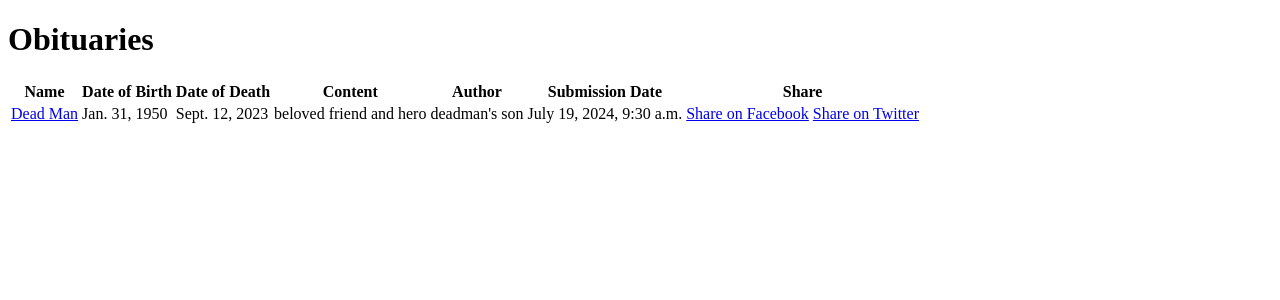
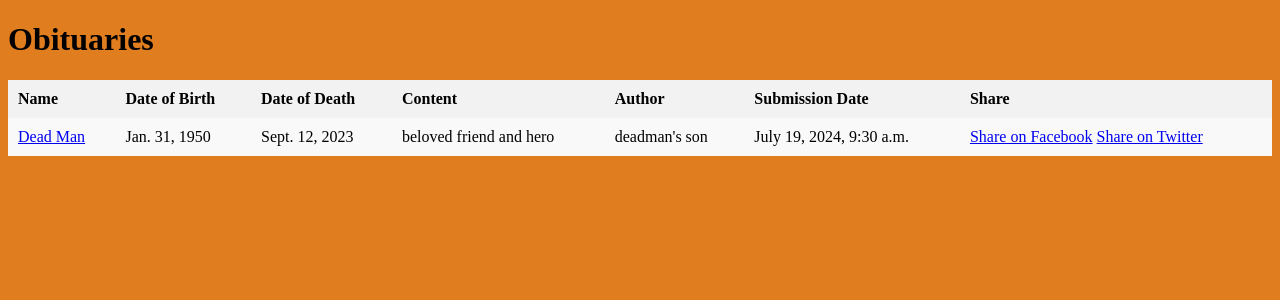
Before and after one commit to Yuvinares/obituary-app, a Django app: page /view/ in a window 1280 px wide. Shown: the top 300 px of the page. Run offline with Django 5.2, Linux system fonts and the light colour scheme; data comes from the database, SQL or seed files in the repository.

Commit message:
Update view_obituaries.html

```diff
--- a/obituary_app/obituary_platform/obituaries/templates/view_obituaries.html
+++ b/obituary_app/obituary_platform/obituaries/templates/view_obituaries.html
@@ -5,7 +5,23 @@
     <meta name="viewport" content="width=device-width, initial-scale=1.0">
     <title>View Obituaries</title>
     <style>
-        /* Add your CSS styles here */
+        body {
+            background-color:#e07d1f;
+        }
+        table {
+            width: 100%;
+            border-collapse: collapse;
+        }
+        th, td {
+            padding: 10px;
+            text-align: left;
+        }
+        th {
+            background-color: #f2f2f2;
+        }
+        td{
+            background-color: #f9f9f9;
+        }
     </style>
 </head>
 <body>
```
